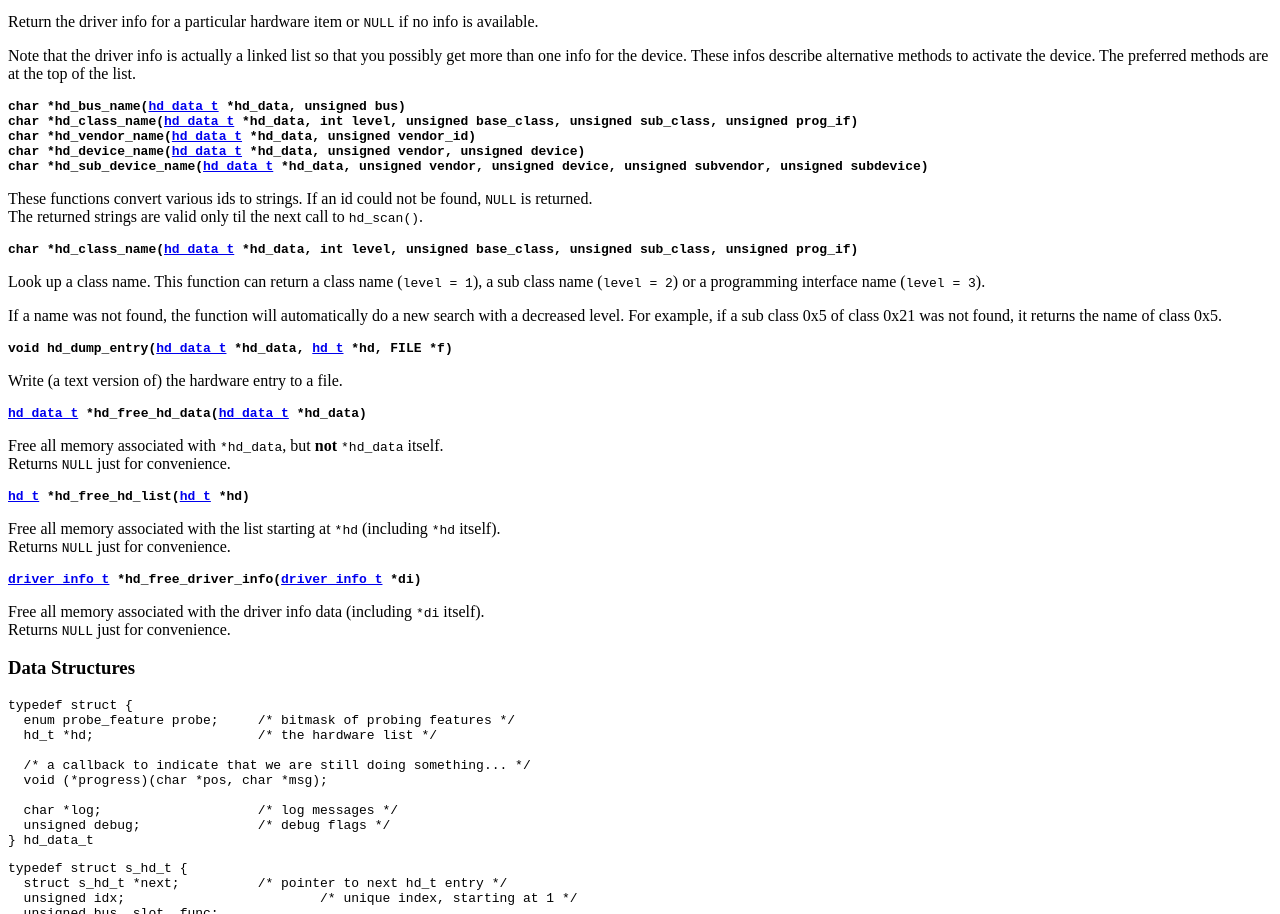
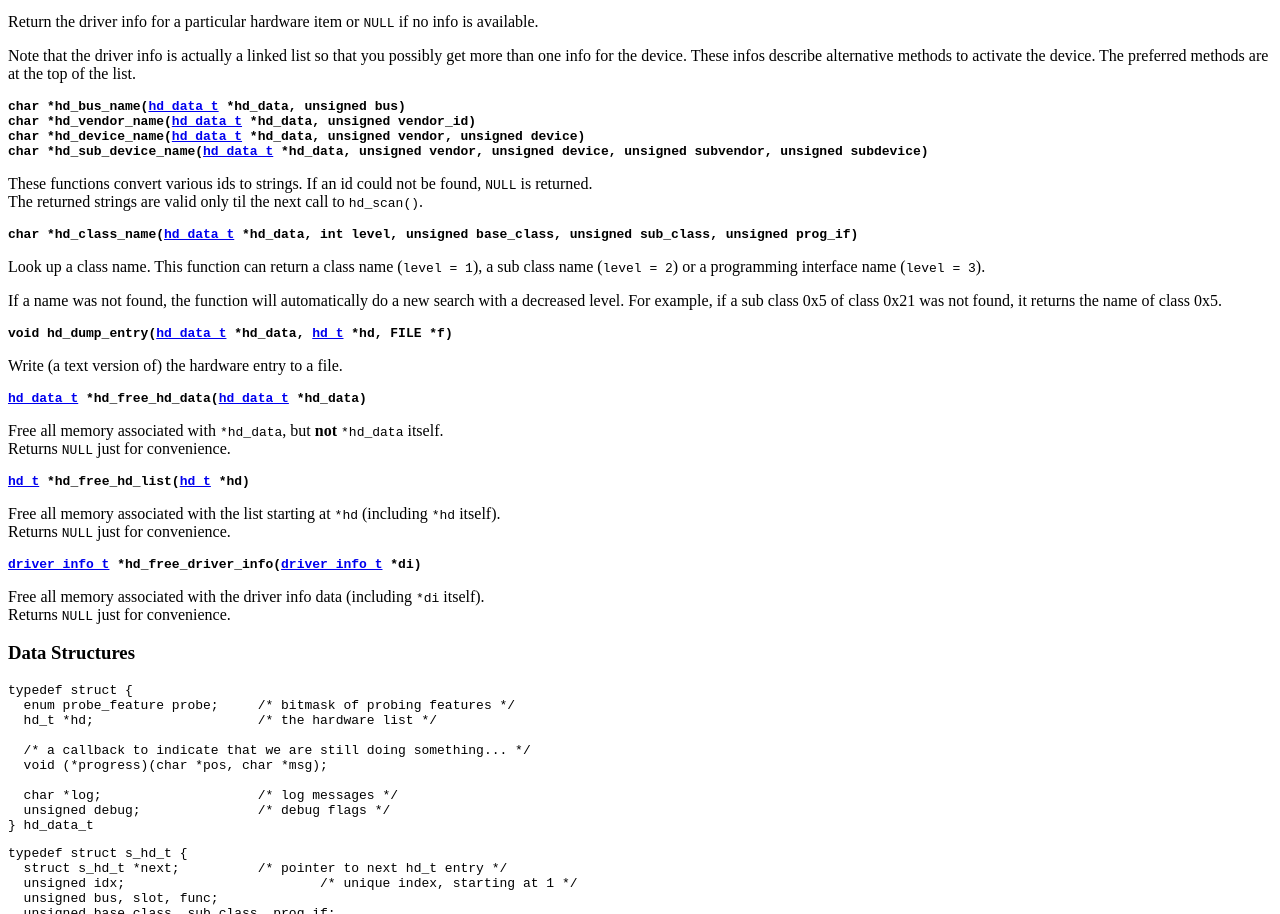
Before and after one commit to openSUSE/hwinfo, a plain HTML site: page doc/interface.html in a window 1280 px wide. Shown: the part 1568-2482 px from the top of the page. Drawn offline with Linux system fonts and the light colour scheme.

Commit message:
fixed typo

```diff
--- a/doc/interface.html
+++ b/doc/interface.html
@@ -123,7 +123,6 @@ more than one info for the device. These infos describe alternative methods to
 activate the device. The preferred methods are at the top of the list.<p>
 
 <code><strong>char *hd_bus_name(<a href="#hd_data_t">hd_data_t</a> *hd_data, unsigned bus)</strong></code><br>
-<code><strong>char *hd_class_name(<a href="#hd_data_t">hd_data_t</a> *hd_data, int level, unsigned base_class, unsigned sub_class, unsigned prog_if)</strong></code><br>
 <code><strong>char *hd_vendor_name(<a href="#hd_data_t">hd_data_t</a> *hd_data, unsigned vendor_id)</strong></code><br>
 <code><strong>char *hd_device_name(<a href="#hd_data_t">hd_data_t</a> *hd_data, unsigned vendor, unsigned device)</strong></code><br>
 <code><strong>char *hd_sub_device_name(<a href="#hd_data_t">hd_data_t</a> *hd_data, unsigned vendor, unsigned device, unsigned subvendor, unsigned subdevice)</strong></code><p>
```
